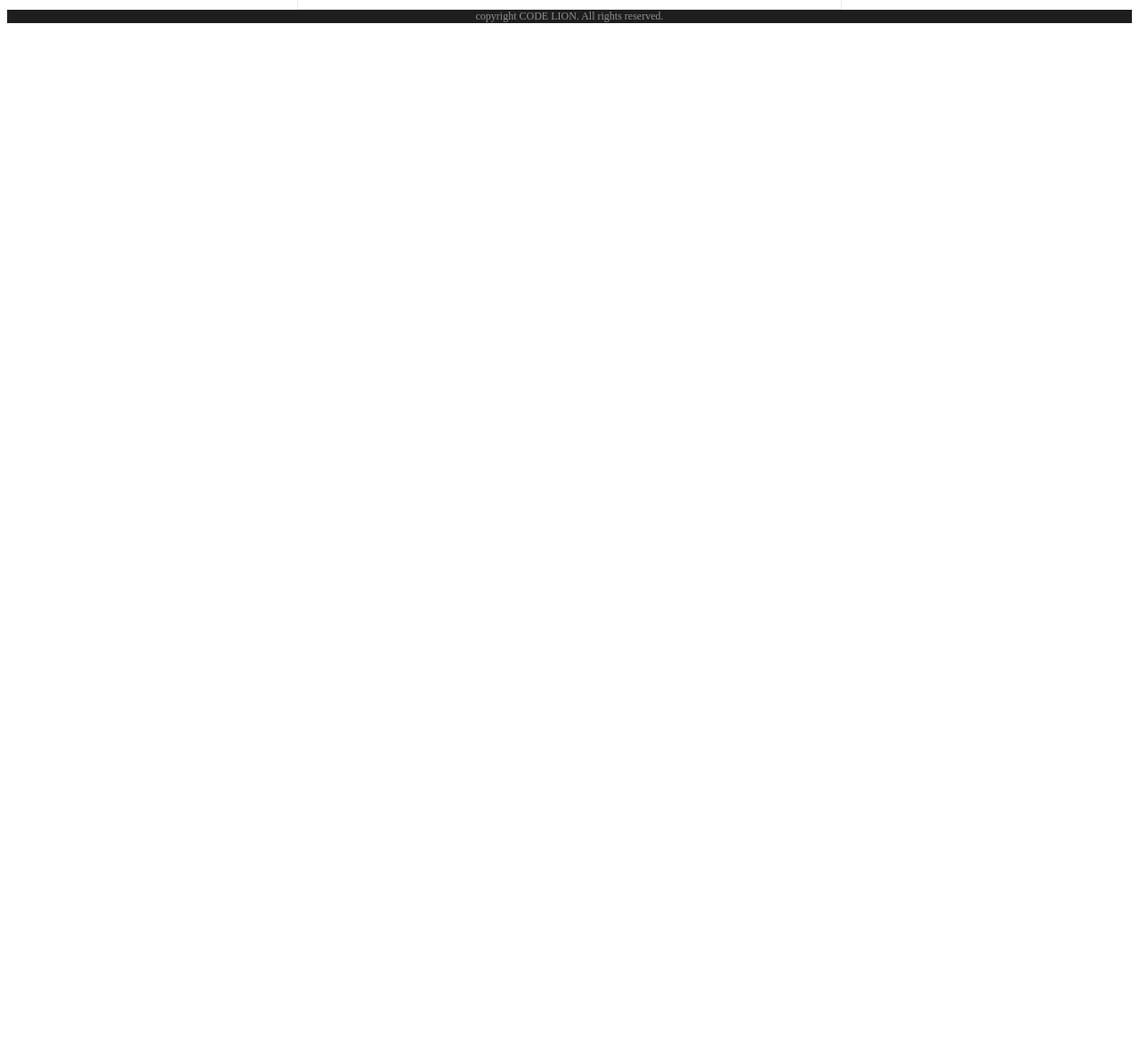
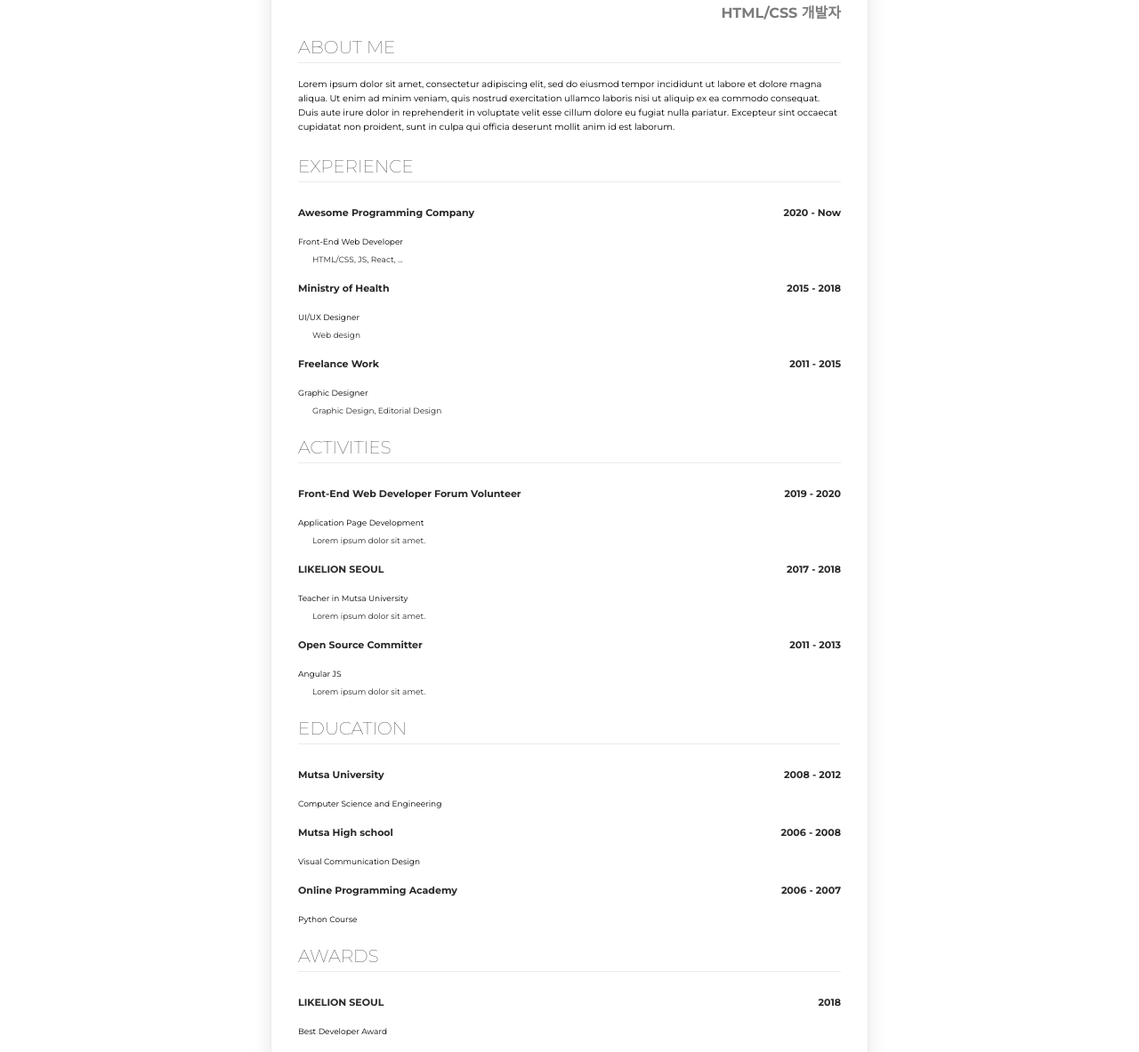
Before and after one commit to hail2222/skkulikelion, a plain HTML site: page index.html in a window 1280 px wide. Shown: the part 128-1311 px from the top of the page at 89% size. Before the commit the page ends 800 px from the top, so only its background shows below. Drawn offline with Linux system fonts and the light colour scheme.

Commit message:
HTML/CSS study week2

```diff
--- a/codelion.css
+++ b/codelion.css
@@ -1,14 +1,105 @@
-footer{
-	text-align: center;
-	background-color: #1e1e1e;
-	color: #919191;
-	font-size: 12px;
+@import url('https://fonts.googleapis.com/css?family=Montserrat:100,200,300,400,500,600,700,800&display=swap');
+
+* {
+    font-family: 'Montserrat';
 }
 
-.mainbox{
-	border: 1px solid #ebebeb;
-	width: 610px;
+body,h1,h2 {
+    margin:0px;
+    padding:0px;
+}
+
+
+body {
+    min-width: fit-content;
+}
+
+h1 {
+    font-size:36px;
+    font-weight: bold;
+    font-style: italic;
+}
+
+
+h2 {
+    font-size:20px;
+    color:#282828;
+    font-weight: lighter;
+    margin-bottom: 16px;
+    border-bottom: 1px solid #ebebeb;
+    padding-bottom: 5px;
+}
+
+.name-text {
+    font-size:16px;
+    color:#7c7c7c;
+    font-weight: bold;
+}
+
+.about-me-text {
+    font-size:10px;
+    line-height: 16px;
+}
+
+.mainbox {
+    width: 610px;
+    padding: 30px;
+    margin: 30px;
+    margin-right: auto;
+    margin-left: auto;
+    border: 1px solid #ebebeb;
+    box-shadow: 0 1px 20px 0 rgba(0, 0, 0, 0.1);
+}
+
+.title-box {
+    text-align: right;
+}
+
+section {
+    margin-bottom:24px;
+}
+
+.float-wrap {
+    overflow: hidden;
+}
+
+.title-text {
+    font-size:11px;
+    font-weight: bold;
+    color: #282828;
+    float: left;
+}
+
+.year-text{
+    font-size:11px;
+    font-weight: bold;
+    color: #282828;
+    float: right;
+}
+
+.desc-text {
+    font-size: 9px;
+}
+
+.desc-subtext {
+    font-size: 9px;
+    color:#282828;
+    padding-left:16px;
+}
+
+.sns-img {
+    width:12px;
+    height:12px;
+}
+
+.sns-wrap {
+    text-align:right ;
+}
+
+footer {
     text-align: center;
-    margin-left: auto;
-	margin-right: auto;
+    background-color: #1e1e1e;
+    padding: 20px;
+    font-size: 12px;
+    color: #919191;
 }
--- a/index.html
+++ b/index.html
@@ -1,5 +1,4 @@
 <!DOCTYPE html>
-
 <html>
 <head>
   <meta charset="UTF-8">
@@ -8,9 +7,97 @@
 </head>
 <body>
   <div class="mainbox">
+    <div class="title-box">
       <h1>김멋사</h1>
-            <p>HTML/CSS 개발자</p>
+      <p class="name-text">HTML/CSS 개발자</p>
     </div>
-        <footer>copyright CODE LION. All rights reserved.</footer>
+    <section>
+      <h2>ABOUT ME</h2>
+      <p class="about-me-text">
+      Lorem ipsum dolor sit amet, consectetur adipiscing elit, sed do eiusmod tempor incididunt ut labore et dolore magna aliqua. Ut enim ad minim veniam, quis nostrud exercitation ullamco laboris nisi ut aliquip ex ea commodo consequat. Duis aute irure dolor in reprehenderit in voluptate velit esse cillum dolore eu fugiat nulla pariatur. Excepteur sint occaecat cupidatat non proident, sunt in culpa qui officia deserunt mollit anim id est laborum.
+      </p>
+    </section>
+    <section>
+        <h2>EXPERIENCE</h2>
+        <div class="float-wrap">
+          <p class="title-text">Awesome Programming Company</p>
+          <p class="year-text">2020 - Now</p>
+        </div>
+        <p class="desc-text">Front-End Web Developer</p>
+        <p class="desc-subtext">HTML/CSS, JS, React, ...</p>
+        <div class="float-wrap">
+          <p class="title-text">Ministry of Health</p>
+          <p class="year-text">2015 - 2018</p>
+        </div>
+        <p class="desc-text">UI/UX Designer</p>
+        <p class="desc-subtext">Web design</p>
+        <div class="float-wrap">
+            <p class="title-text">Freelance Work</p>
+            <p class="year-text">2011 - 2015</p>
+        </div>
+        <p class="desc-text">Graphic Designer</p>
+        <p class="desc-subtext">Graphic Design, Editorial Design</p>
+      </section>
+
+      <section>
+        <h2>ACTIVITIES</h2>
+        <div class="float-wrap">
+          <p class="title-text">Front-End Web Developer Forum Volunteer</p>
+          <p class="year-text">2019 - 2020</p>
+        </div>
+        <p class="desc-text">Application Page Development</p>
+        <p class="desc-subtext">Lorem ipsum dolor sit amet.</p>
+        <div class="float-wrap">
+          <p class="title-text">LIKELION SEOUL</p>
+          <p class="year-text">2017 - 2018</p>
+        </div>
+        <p class="desc-text">Teacher in Mutsa University</p>
+        <p class="desc-subtext">Lorem ipsum dolor sit amet.</p>
+        <div class="float-wrap">
+          <p class="title-text">Open Source Committer</p>
+          <p class="year-text">2011 - 2013</p>
+        </div>
+        <p class="desc-text">Angular JS</p>
+        <p class="desc-subtext">Lorem ipsum dolor sit amet.</p>
+    </section>
+
+    <section>
+        <h2>EDUCATION</h2>
+        <div class="float-wrap">
+            <p class="title-text">Mutsa University</p>
+            <p class="year-text">2008 - 2012</p>
+        </div>
+        <p class="desc-text">Computer Science and Engineering</p>
+        <div class="float-wrap">
+            <p class="title-text">Mutsa High school</p>
+            <p class="year-text">2006 - 2008</p>
+        </div>
+        <p class="desc-text">Visual Communication Design</p>
+        <div class="float-wrap">
+            <p class="title-text">Online Programming Academy</p>
+            <p class="year-text">2006 - 2007</p>
+        </div>
+        <p class="desc-text">Python Course</p>
+    </section>
+
+    <section>
+      <h2>AWARDS</h2>
+      <div class="float-wrap">
+        <p class="title-text">LIKELION SEOUL</p>
+        <p class="year-text">2018</p>
+      </div>
+      <p class="desc-text">Best Developer Award</p>
+    </section>
+
+    <div class="sns-wrap">
+      <a href="http://facebook.com"><img class="sns-img" src="images/facebook.png"></a>
+      <img class="sns-img" src="images/twitter.png">
+      <img class="sns-img" src="images/linked-in.png">
+      <img class="sns-img" src="images/insta.png">
+    </div>
+  </div>
+  <footer>
+      <p> Copyright CODE LION All rights reserved. </p>
+  </footer>
 </body>
 </html>
```
Also changed, not shown: insta.png (added), linked-in.png (added), twitter.png (added). Lines whose indentation alone changed are shown as unchanged.
